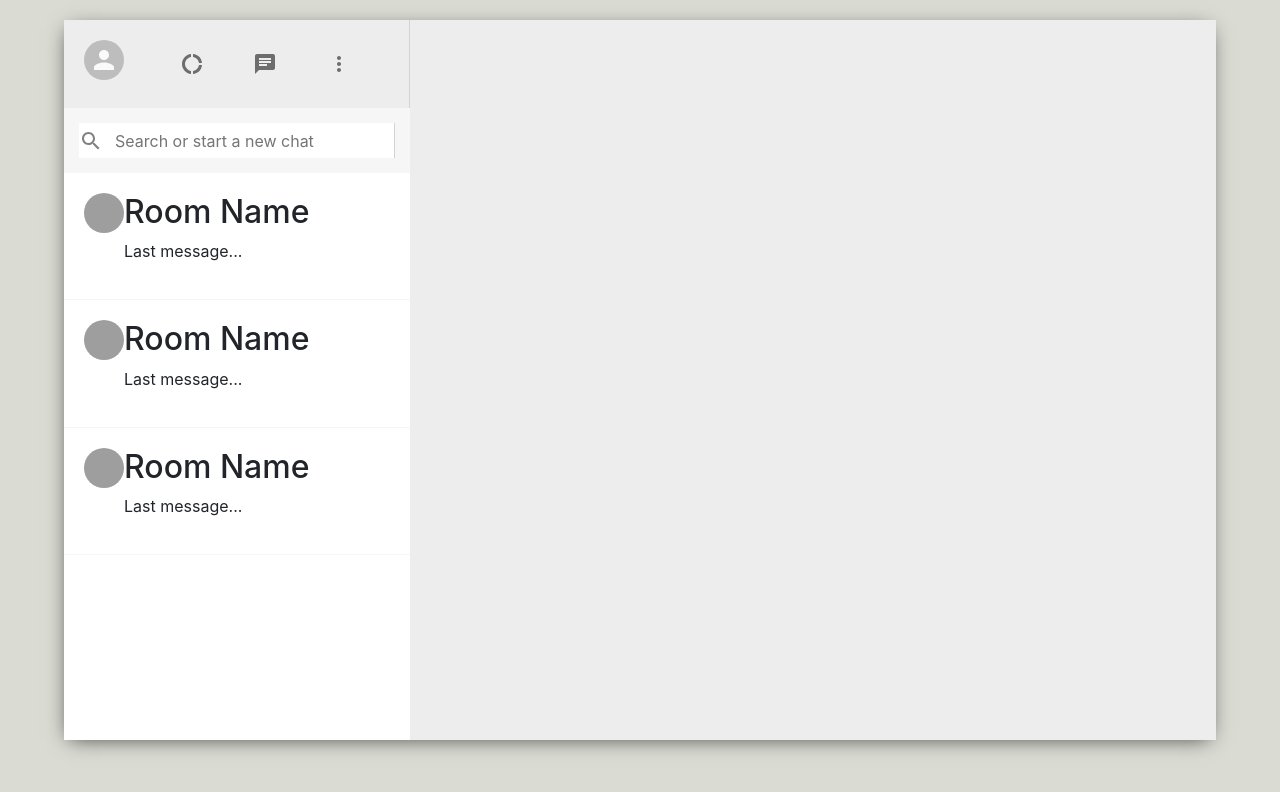
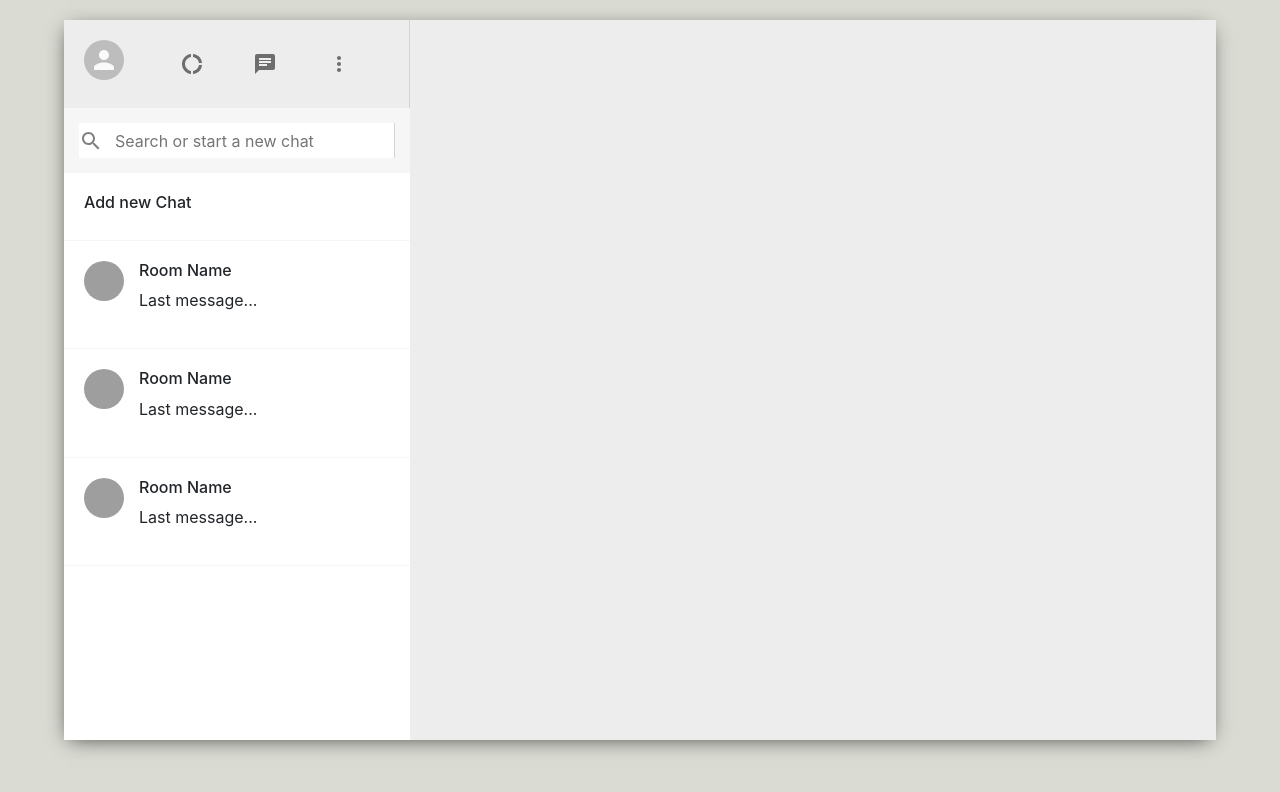
Before and after one commit to AyoTheInspired/inspired-whatsapp, a React (Create React App) app: page / in a window 1280 px wide. Shown: the top 792 px of the page. Built offline with nearby package versions, Linux system fonts and the light colour scheme; grey boxes are pictures that could not be loaded.

Commit message:
Adjustments on SidebarChat

```diff
--- a/src/components/Sidebar.js
+++ b/src/components/Sidebar.js
@@ -36,6 +36,7 @@
 			</div>
 
 			<div className="sidebar__chats">
+				<SidebarChat addNewChat />
 				<SidebarChat />
 				<SidebarChat />
 				<SidebarChat />
--- /dev/null
+++ b/src/components/SidebarChat.css
@@ -0,0 +1,20 @@
+.sidebarChat {
+	display: flex;
+	padding: 20px;
+	cursor: pointer;
+	border-bottom: 1px solid #f6f6f6;
+	transition: var(--sht-trans);
+}
+
+.sidebarChat:hover {
+	background-color: #ebebeb;
+}
+
+h2 {
+	font-size: 16px;
+	margin-bottom: 8px;
+}
+
+.sidebarChat__info {
+	margin-left: 15px;
+}
--- a/src/components/SidebarChat.js
+++ b/src/components/SidebarChat.js
@@ -1,30 +1,35 @@
 import React, { useState, useEffect } from "react";
-import styled from "styled-components";
+import "./SidebarChat.css";
 import { Avatar } from "@material-ui/core";
 
-function SidebarChat() {
+function SidebarChat({ addNewChat }) {
 	const [seed, setSeed] = useState("");
 
 	useEffect(() => {
 		setSeed(Math.floor(Math.random() * 5000));
 	}, []);
 
-	return (
-		<Wrap>
+	const createChat = () => {
+		const roomName = prompt("Please enter a chat name");
+
+		if (roomName) {
+			// do some clever database stuff
+		}
+	};
+
+	return !addNewChat ? (
+		<div className="sidebarChat">
 			<Avatar src={`https://avatars.dicebear.com/api/human/${seed}.svg`} />
 			<div className="sidebarChat__info">
 				<h2>Room Name</h2>
 				<p>Last message...</p>
 			</div>
-		</Wrap>
+		</div>
+	) : (
+		<div className="sidebarChat" onClick={createChat}>
+			<h2>Add new Chat</h2>
+		</div>
 	);
 }
 
 export default SidebarChat;
-
-const Wrap = styled.div`
-	display: flex;
-	padding: 20px;
-	cursor: pointer;
-	border-bottom: 1px solid #f6f6f6;
-`;
```
